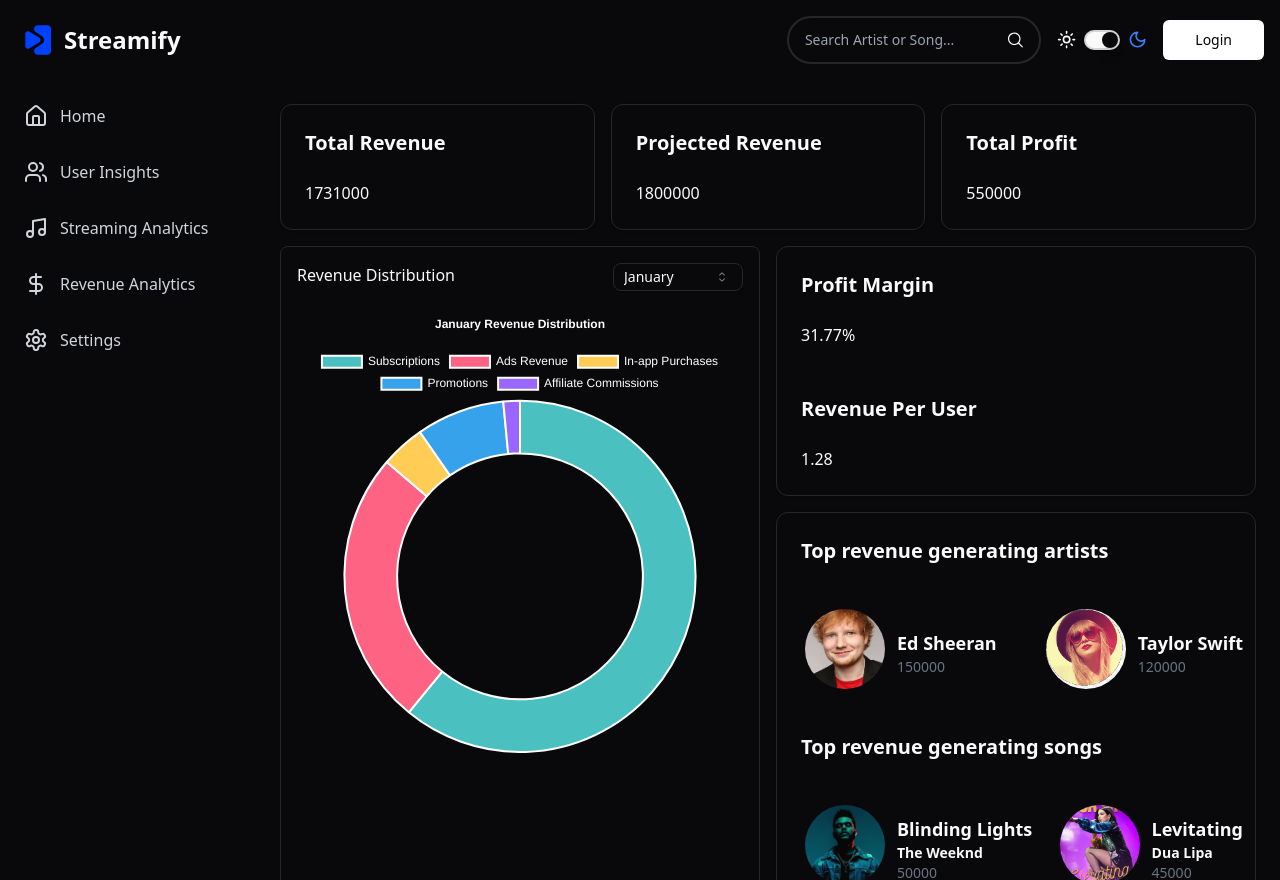
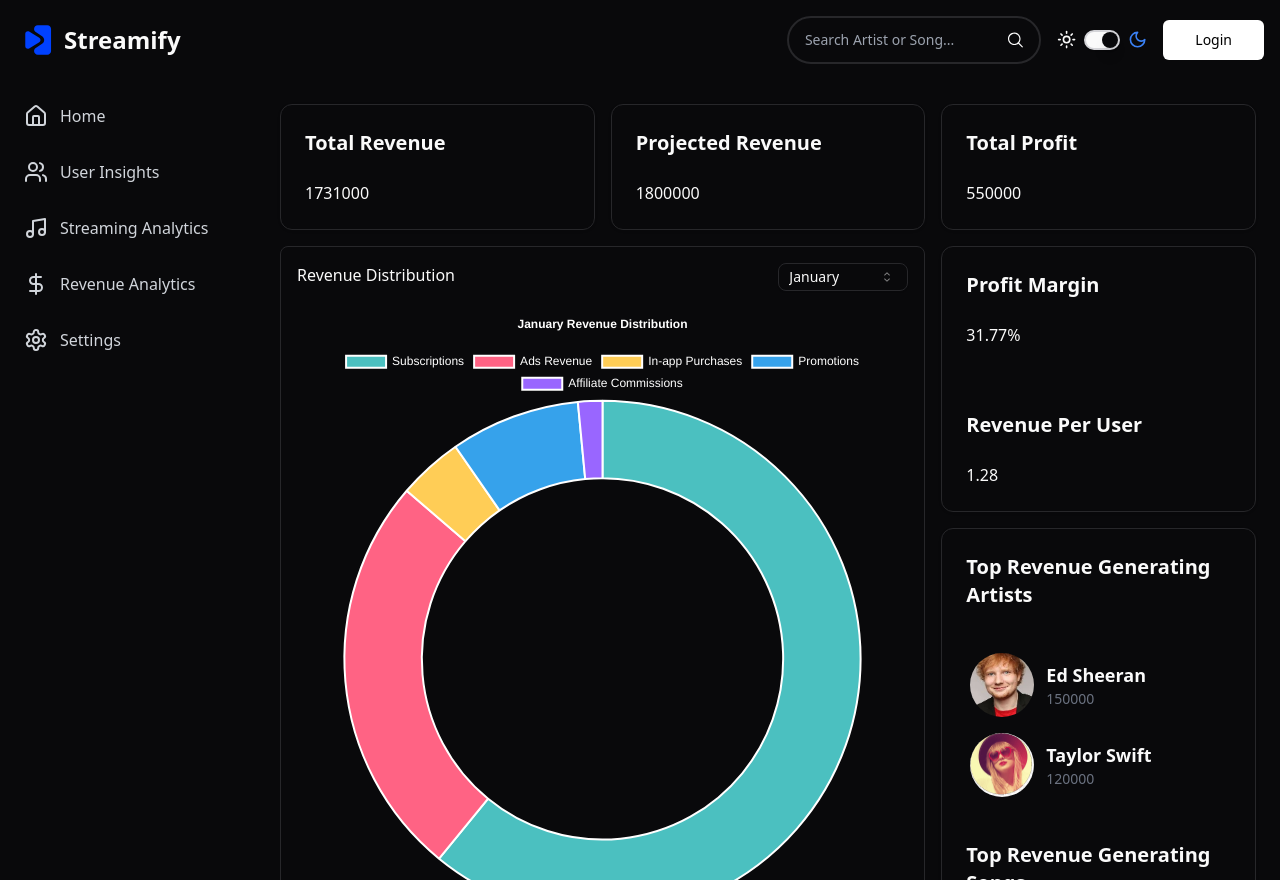
Before and after one commit to tarunmeena6846/streamify, a React (Vite) app in the folder streamify-dashboard/: page /revenue-analytics in a window 1280 px wide. Built offline with nearby package versions, Linux system fonts and the light colour scheme.

Commit message:
revenue changes

```diff
--- a/streamify-dashboard/src/components/Charts/RevenueDistributionChart.tsx
+++ b/streamify-dashboard/src/components/Charts/RevenueDistributionChart.tsx
@@ -84,7 +84,7 @@ export function RevenueDistributionChart({ revenueData }) {
   };
 
   return (
-    <div className="w-full col-span-3 row-span-2 p-4 border rounded-lg">
+    <div className="w-full h-full col-span-3 row-span-2 p-4 border rounded-lg">
       {/* Fix height here */}
       <div className="mb-4 flex justify-between">
         <div>
--- a/streamify-dashboard/src/components/Modules/RevenueAnalytics.tsx
+++ b/streamify-dashboard/src/components/Modules/RevenueAnalytics.tsx
@@ -153,78 +153,95 @@ export function RevenueAnalytics() {
   return (
     <DashboardLayout>
       <div>
-        <div className="grid grid-cols-1 md:grid-cols-6 md:grid-row-6 gap-4">
-          <Card className="col-span-2 row-span-1">
+        <div className="grid grid-cols-1 gap-4 md:grid-cols-6 ">
+          {/* Total Revenue */}
+          <Card className="col-span-1 md:col-span-2 md:row-span-1">
             <CardHeader className="text-xl font-bold">Total Revenue</CardHeader>
             <CardContent>{revenueData.totalAggregate}</CardContent>
           </Card>
-          <Card className="col-span-2 row-span-1">
+
+          {/* Projected Revenue */}
+          <Card className="col-span-1 md:col-span-2 md:row-span-1">
             <CardHeader className="text-xl font-bold">
               Projected Revenue
             </CardHeader>
             <CardContent>{revenueData.projectedRevenue}</CardContent>
           </Card>
-          <Card className="col-span-2 row-span-1">
+
+          {/* Total Profit */}
+          <Card className="md:col-span-2 row-span-1">
             <CardHeader className="text-xl font-bold">Total Profit</CardHeader>
             <CardContent>{revenueData.profit}</CardContent>
           </Card>
-          <RevenueDistributionChart
-            revenueData={revenueData.monthlyBreakdown}
-          />
-          <Card className="col-span-3 row-span-1">
+
+          {/* Revenue Distribution Chart */}
+          <div className="col-span-1 row-span-2 md:col-span-4 md:row-span-2">
+            <RevenueDistributionChart
+              revenueData={revenueData.monthlyBreakdown}
+            />
+          </div>
+
+          {/* Profit Margin & Revenue Per User */}
+          <Card className="md:col-span-2 md:row-span-1">
             <CardHeader className="text-xl font-bold">Profit Margin</CardHeader>
             <CardContent>{revenueData.profitMargin}</CardContent>
-            <CardHeader className="text-xl font-bold">
+            <CardHeader className="text-xl font-bold mt-4">
               Revenue Per User
             </CardHeader>
             <CardContent>{revenueData.revenuePerUser}</CardContent>
           </Card>
-          <Card className="col-span-3 row-span-1">
+
+          {/* Top Revenue Generating Artists */}
+          <Card className="md:col-span-2 md:row-span-1">
             <CardHeader className="text-xl font-bold">
-              Top revenue generating artists
+              Top Revenue Generating Artists
             </CardHeader>
-            <div className="flex flex-row justify-between m-3">
+            <div className="flex flex-wrap justify-between m-3">
               {topRevenueGeneratingArtists.map((artist, index) => (
-                <div className="flex flex-row items-center gap-3 ml-4 my-2">
+                <div
+                  key={index}
+                  className="flex flex-col items-center md:flex-row gap-3 ml-4 my-2 w-full md:w-auto"
+                >
                   <img
                     src={artist.image}
                     alt={artist.artist}
-                    className="rounded-full w-20 h-20 object-cover"
+                    className="rounded-full w-16 h-16 object-cover"
                   />
-                  <div>
-                    <h2 className="text-lg font-semibold mt-2">
-                      {artist.artist}
-                    </h2>
-                    <h2 className="text-sm text-gray-500">{`${artist.revenue}`}</h2>
-                  </div>
-                </div>
-              ))}
-            </div>
-            {/* <CardContent>{revenueData.profitMargin}</CardContent> */}
-            <CardHeader className="text-xl font-bold">
-              Top revenue generating songs
-            </CardHeader>
-            <div className="flex flex-row justify-between m-3">
-              {topRevenueGeneratingSongs.map((artist, index) => (
-                <div className="flex flex-row items-center gap-3 ml-4 my-2">
-                  <img
-                    src={artist.image}
-                    alt={artist.artist}
-                    className="rounded-full w-20 h-20 object-cover"
-                  />
-                  <div className="flex flex-col">
-                    <h2 className="text-lg font-semibold mt-2">
-                      {artist.song}
-                    </h2>
-                    <h2 className="text-sm font-semibold">{artist.artist}</h2>
+                  <div className="text-center md:text-left">
+                    <h2 className="text-lg font-semibold">{artist.artist}</h2>
                     <h2 className="text-sm text-gray-500">{artist.revenue}</h2>
                   </div>
                 </div>
               ))}
             </div>
-            {/* <CardContent>{revenueData.revenuePerUser}</CardContent> */}
+
+            {/* Top Revenue Generating Songs */}
+            <CardHeader className="text-xl font-bold">
+              Top Revenue Generating Songs
+            </CardHeader>
+            <div className="flex flex-wrap justify-between m-3">
+              {topRevenueGeneratingSongs.map((song, index) => (
+                <div
+                  key={index}
+                  className="flex flex-col items-center md:flex-row gap-3 ml-4 my-2 w-full md:w-auto"
+                >
+                  <img
+                    src={song.image}
+                    alt={song.artist}
+                    className="rounded-full w-16 h-16 object-cover"
+                  />
+                  <div className="text-center md:text-left">
+                    <h2 className="text-lg font-semibold">{song.song}</h2>
+                    <h2 className="text-sm font-semibold">{song.artist}</h2>
+                    <h2 className="text-sm text-gray-500">{song.revenue}</h2>
+                  </div>
+                </div>
+              ))}
+            </div>
           </Card>
-          <div className="col-span-6 row-span-3">
+
+          {/* Choropleth Map */}
+          <div className="col-span-1 md:col-span-6 md:row-span-2">
             <ChoroplethMap />
           </div>
         </div>
--- a/streamify-dashboard/src/components/Modules/StreamAnalytics.tsx
+++ b/streamify-dashboard/src/components/Modules/StreamAnalytics.tsx
@@ -69,7 +69,7 @@ const TopStreamedSongCard = ({ topStreamedSongs }) => {
 export function StreamAnalytics() {
   return (
     <DashboardLayout>
-      <div className="grid grid-cols-1 grid-rows-5 md:grid-cols-6 md:grid-row-4 gap-4">
+      <div className="grid grid-cols-1 grid-rows-5 md:grid-cols-6  gap-4">
         <div className="col-span-1 row-span-1 md:col-span-4 md:row-span-1 flex justify-between gap-4 bg-[#fbeceb] text-black  rounded-3xl">
           <div className="flex flex-col justify-center mx-6">
             <h2 className="text-sm">Mable</h2>
```
